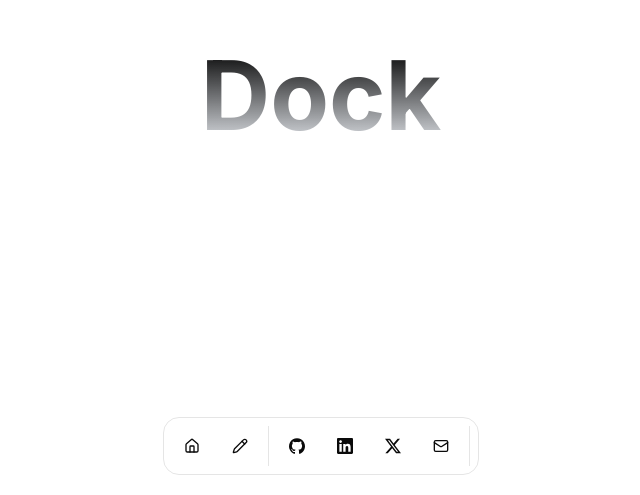
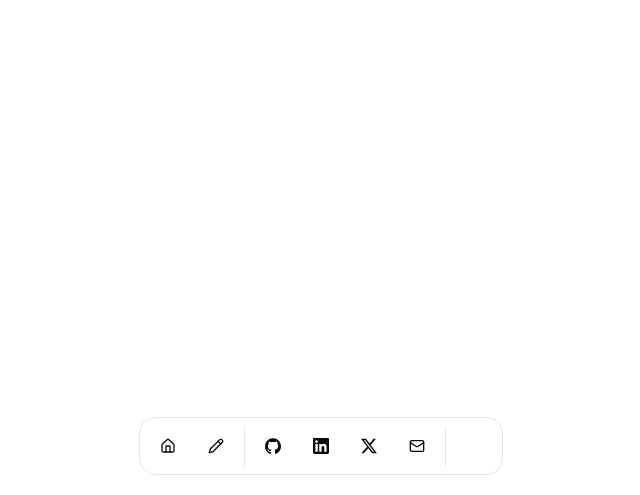
Before and after one commit to Anx0Fdez/FoodDraft, a Next.js app: page /feed in a window 1280 px wide. Shown: the part 305-800 px from the top of the page, without its empty margins (319-959 px from the left). Built offline with nearby package versions, Linux system fonts and the light colour scheme.

Commit message:
modificacion dock (icono de usuario)

```diff
--- a/src/app/feed/_components/InteractiveDock.tsx
+++ b/src/app/feed/_components/InteractiveDock.tsx
@@ -3,6 +3,8 @@
 import { CalendarIcon, HomeIcon, MailIcon, PencilIcon } from "lucide-react";
 import Link from "next/link";
 import React from "react";
+// import { UserIcon } from "lucide-react"; // Impotar Iconos
+
 
 import { buttonVariants } from "@/components/ui/button";
 import { Separator } from "@/components/ui/separator";
@@ -13,7 +15,8 @@ import {
   TooltipTrigger,
 } from "@/components/ui/tooltip";
 import { cn } from "@/lib/utils";
-import { Dock, DockIcon } from "@/components/magicui/dock";
+import { Dock, DockIcon } from "@/components/ui/dock";
+import { UserButton } from "@clerk/nextjs";
 
 export type IconProps = React.HTMLAttributes<SVGElement>;
 
@@ -63,7 +66,7 @@ const Icons = {
 
 const DATA = {
   navbar: [
-    { href: "#", icon: HomeIcon, label: "Home" },
+    { href: "/", icon: HomeIcon, label: "Home" },
     { href: "#", icon: PencilIcon, label: "Blog" },
   ],
   contact: {
@@ -95,9 +98,6 @@ const DATA = {
 export function DockDemo() {
   return (
     <div className="flex flex-col items-center justify-center">
-      <span className="pointer-events-none whitespace-pre-wrap bg-gradient-to-b from-black to-gray-300/80 bg-clip-text text-center text-8xl font-semibold leading-none text-transparent dark:from-white dark:to-slate-900/10">
-        Dock
-      </span>
       <TooltipProvider>
         <Dock direction="middle">
           {DATA.navbar.map((item) => (
@@ -144,6 +144,16 @@ export function DockDemo() {
             </DockIcon>
           ))}
           <Separator orientation="vertical" className="h-full py-2" />
+          <DockIcon>
+            <Tooltip>
+              <TooltipTrigger asChild>
+                <UserButton />
+              </TooltipTrigger>
+              <TooltipContent>
+                <p>Profile</p>
+              </TooltipContent>
+            </Tooltip>
+          </DockIcon>
         </Dock>
       </TooltipProvider>
     </div>
--- a/src/app/feed/page.tsx
+++ b/src/app/feed/page.tsx
@@ -1,5 +1,6 @@
 import { SignIn, UserButton } from '@clerk/nextjs'
 import { DockDemo } from './_components/InteractiveDock'
+import { User } from 'lucide-react'
 
 export default function Page() {
     return (
```
Also changed, not shown: src/components/ui/dock.tsx (renamed from src/components/magicui/dock.tsx).
